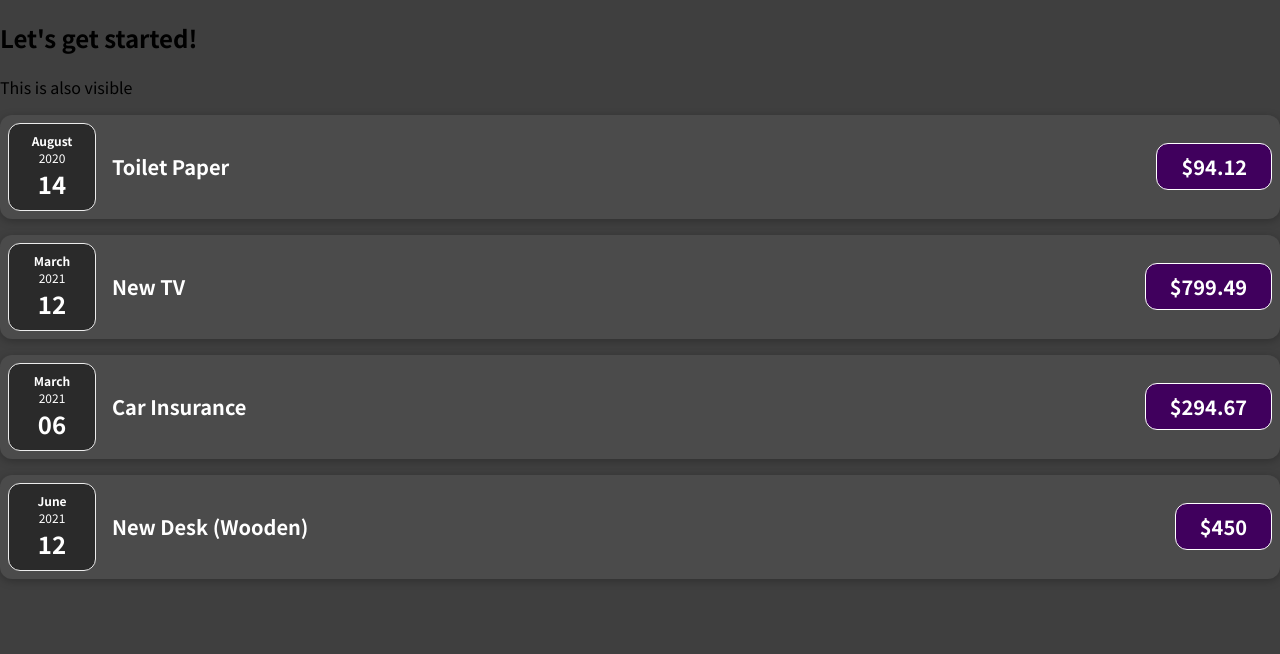
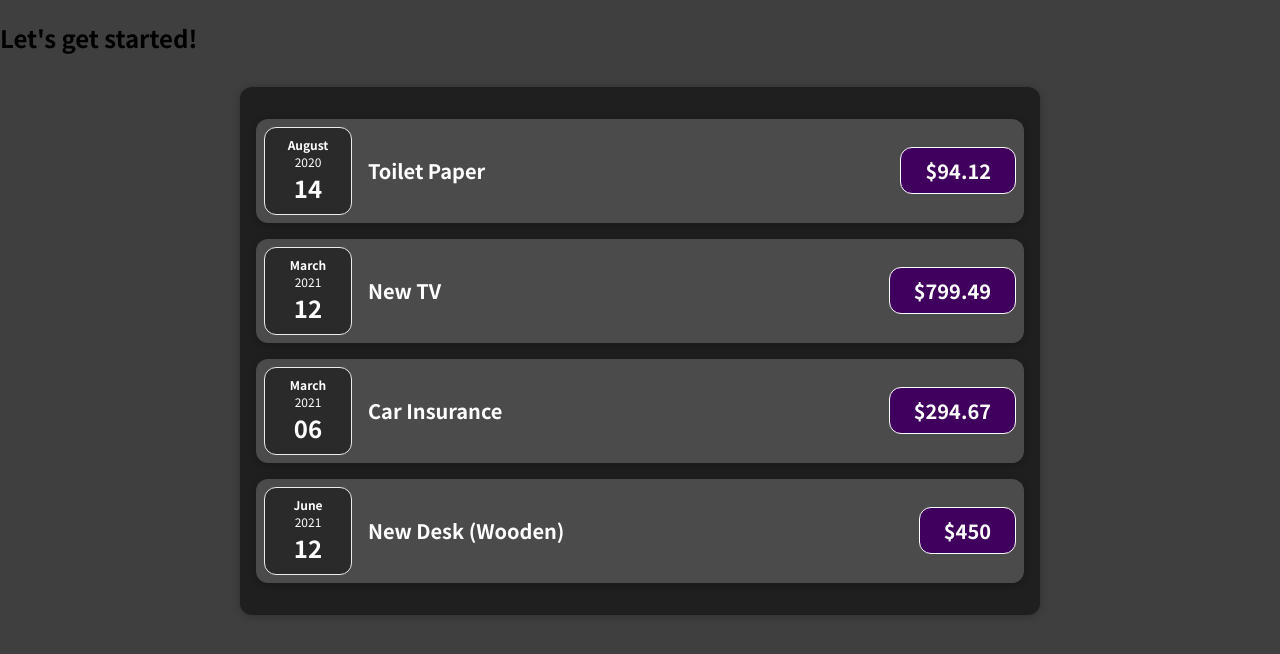
Before and after one commit to wdwiii/react-expense-tracker, a JavaScript app: page / in a window 1280 px wide. Shown: the top 654 px of the page. Built offline with nearby package versions, Linux system fonts and the light colour scheme.

Commit message:
Create new component for Expenses
- Remove JSX containing code for the 4 expense items
- Create Expenses.js file
- New component will hold all ExpenseItems in wrapper div
- Add styles for Expenses

```diff
--- a/src/App.js
+++ b/src/App.js
@@ -1,4 +1,4 @@
-import { ExpenseItem } from "./components/ExpenseItem";
+import { Expenses } from "./components/Expenses";
 
 const expenses = [
   {
@@ -26,27 +26,7 @@
   return (
     <div>
       <h2>Let's get started!</h2>
-      <p>This is also visible</p>
-      <ExpenseItem
-        title={expenses[0].title}
-        amount={expenses[0].amount}
-        date={expenses[0].date}
-      />
-      <ExpenseItem
-        title={expenses[1].title}
-        amount={expenses[1].amount}
-        date={expenses[1].date}
-      />
-      <ExpenseItem
-        title={expenses[2].title}
-        amount={expenses[2].amount}
-        date={expenses[2].date}
-      />
-      <ExpenseItem
-        title={expenses[3].title}
-        amount={expenses[3].amount}
-        date={expenses[3].date}
-      />
+      <Expenses item={expenses} />
     </div>
   );
 }
--- /dev/null
+++ b/src/components/Expenses.css
@@ -0,0 +1,9 @@
+.expenses {
+  padding: 1rem;
+  background-color: rgb(31, 31, 31);
+  margin: 2rem auto;
+  width: 50rem;
+  max-width: 95%;
+  border-radius: 12px;
+  box-shadow: 0 1px 8px rgba(0, 0, 0, 0.25);
+}
--- /dev/null
+++ b/src/components/Expenses.js
@@ -0,0 +1,30 @@
+import "./Expenses.css";
+import { ExpenseItem } from "./ExpenseItem";
+
+//Containes the individual expense items and the container div
+export const Expenses = (props) => {
+  return (
+    <div className="expenses">
+      <ExpenseItem
+        title={props.item[0].title}
+        amount={props.item[0].amount}
+        date={props.item[0].date}
+      />
+      <ExpenseItem
+        title={props.item[1].title}
+        amount={props.item[1].amount}
+        date={props.item[1].date}
+      />
+      <ExpenseItem
+        title={props.item[2].title}
+        amount={props.item[2].amount}
+        date={props.item[2].date}
+      />
+      <ExpenseItem
+        title={props.item[3].title}
+        amount={props.item[3].amount}
+        date={props.item[3].date}
+      />
+    </div>
+  );
+};
```
